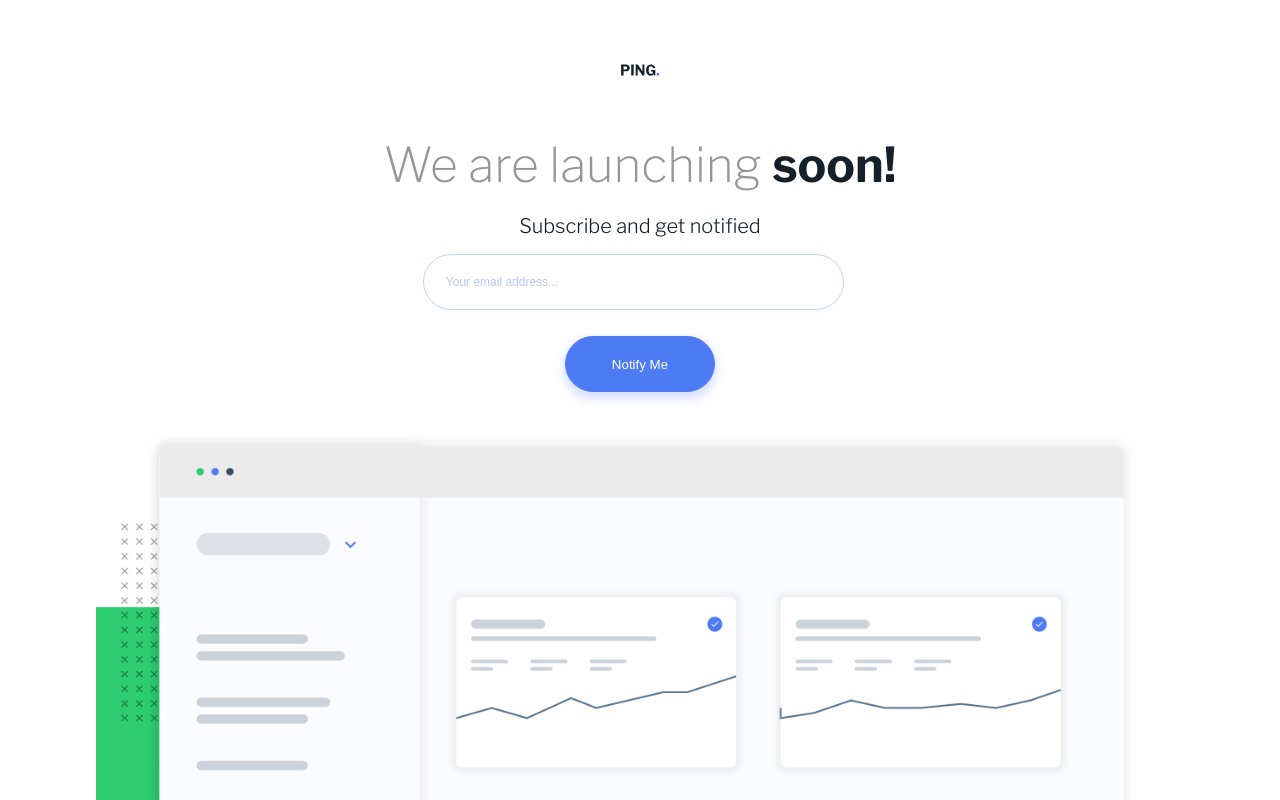
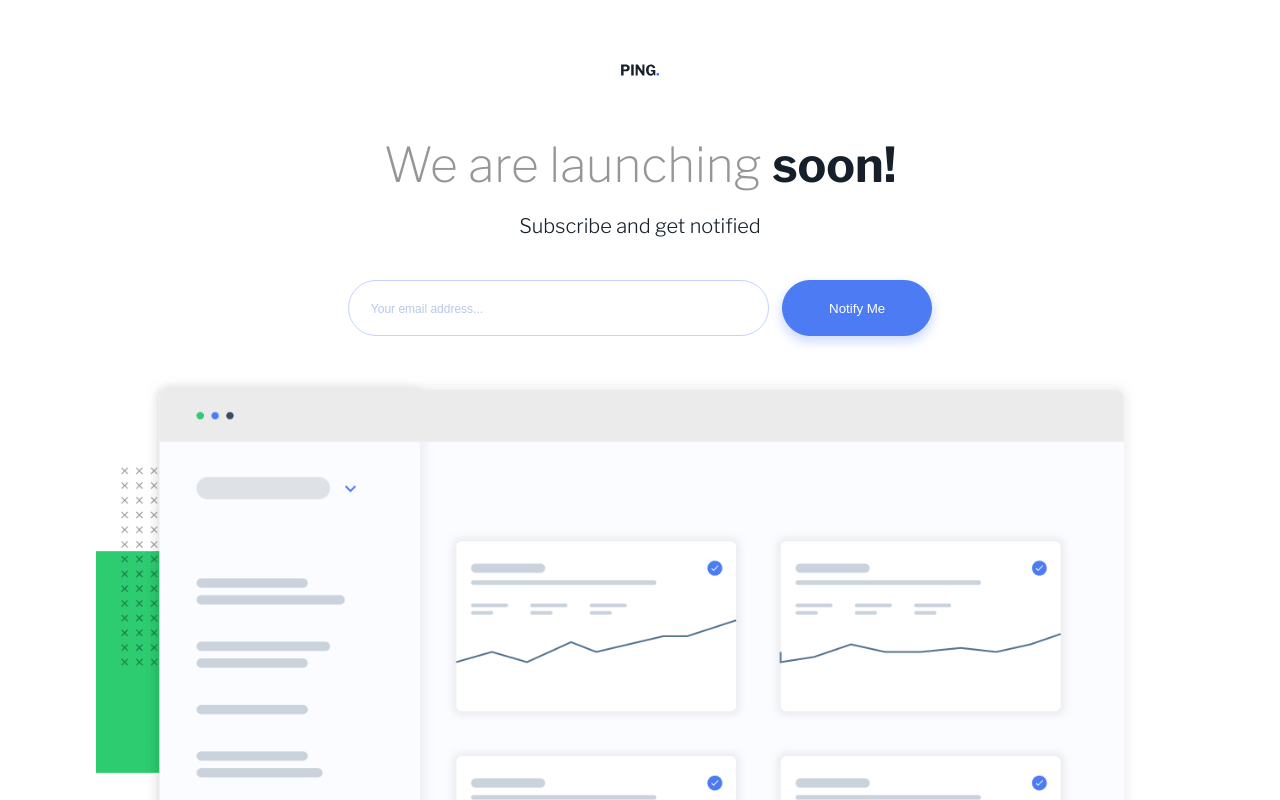
Before and after one commit to ltc870/pingsinglecolumncomingsoon, a React (Vite) app: page / in a window 1280 px wide. Shown: the top 800 px of the page. Built offline with nearby package versions, Linux system fonts and the light colour scheme.

Commit message:
added styles to correct input and button position and error message position

```diff
--- a/src/css/styles.css
+++ b/src/css/styles.css
@@ -180,6 +180,12 @@ body {
     margin-bottom: 1rem;
   }
 
+  .main-form {
+    display: flex;
+    justify-content: center;
+    align-items: baseline;
+  }
+
   .main-input,
   .main-button {
     height: 56px;
@@ -189,6 +195,11 @@ body {
   .main-input {
     width: 421px;
     margin-right: 1em;
+  }
+
+  .main-error-msg {
+    text-align: left;
+    text-indent: 20px;
   }
 
   .main-button {
```
